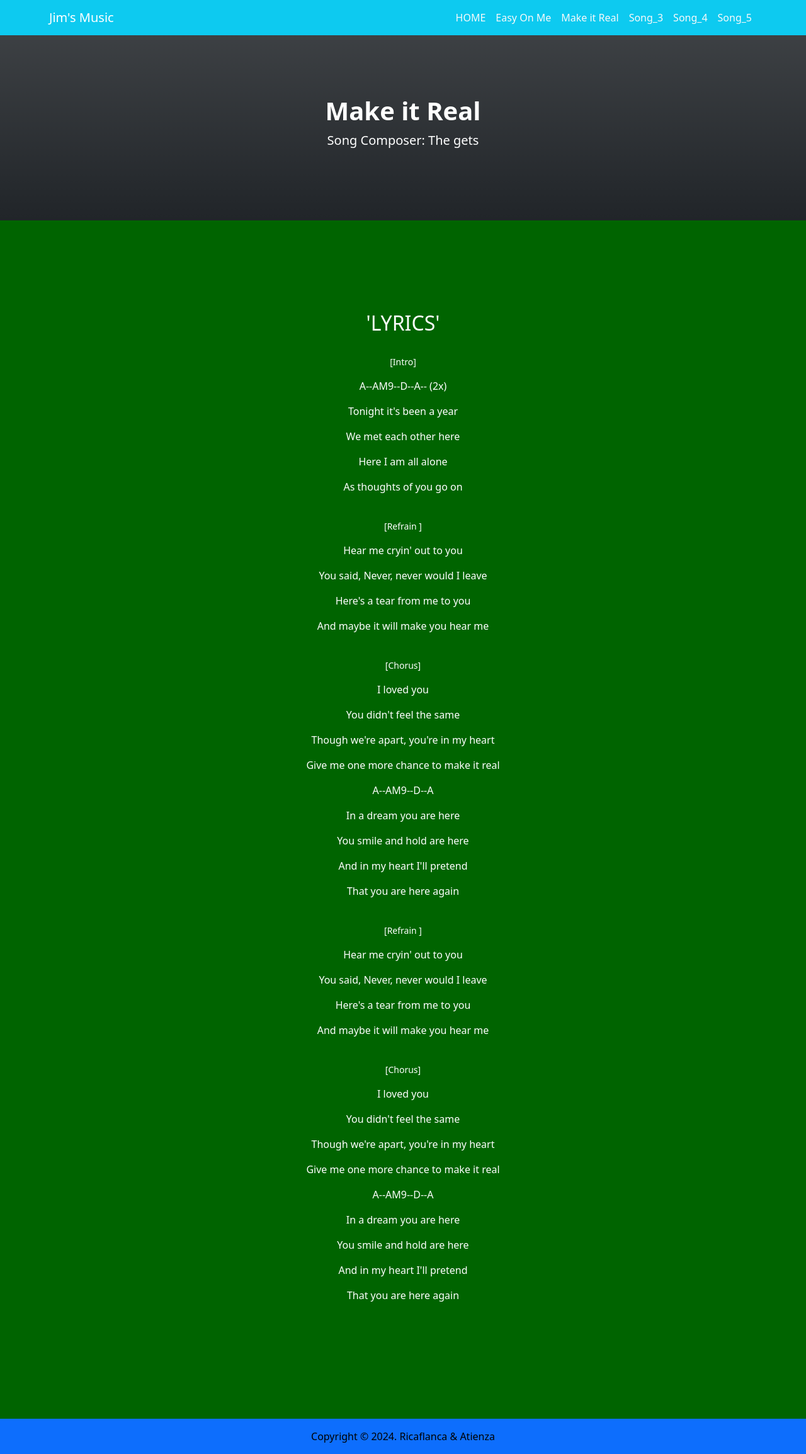
After one commit to Jimuelpogi/act-melomaniac-Ricaflanca-Atienza, a PHP site: page /Song2.php in a window 1280 px wide. The commit adds this page. Shown: the whole page at 63% size. Run offline with PHP 8.4, Linux system fonts and the light colour scheme.

Commit message:
Song2 page is Added

```diff
--- /dev/null
+++ b/Song2.php
@@ -0,0 +1,121 @@
+<!DOCTYPE html>
+<html lang="en">
+    <head>
+        <meta charset="utf-8" />
+        <meta name="viewport" content="width=device-width, initial-scale=1, shrink-to-fit=no" />
+        <meta name="description" content="" />
+        <meta name="author" content="Ricaflanca & Atienza" />
+        <title>Melomaniac Activity</title>
+        <link href="css/styles.css" rel="stylesheet" />
+        <style>
+        body {
+                 background-color: darkgreen;
+            }
+        </style>
+
+    </head>
+    <body id="page-top">
+        <!-- Navigation-->
+        <nav class="navbar navbar-expand-lg navbar-dark bg-info fixed-top" id="mainNav">
+            <div class="container px-2">
+                <a class="navbar-brand" href="#page-top">Jim's Music</a>
+                <button class="navbar-toggler" type="button" data-bs-toggle="collapse" data-bs-target="#navbarResponsive" aria-controls="navbarResponsive" aria-expanded="false" aria-label="Toggle navigation"><span class="navbar-toggler-icon"></span></button>
+                <div class="collapse navbar-collapse" id="navbarResponsive">
+                    <ul class="navbar-nav ms-auto">
+                        <li class="nav-item"><a class="nav-link text-light" href="index.php">HOME</a></li>
+                        <li class="nav-item"><a class="nav-link text-light" href="song1.php">Easy On Me</a></li>
+                        <li class="nav-item"><a class="nav-link text-light" href="song2.php">Make it Real</a></li>
+                        <li class="nav-item"><a class="nav-link text-light" href="song3.php">Song_3</a></li>
+                        <li class="nav-item"><a class="nav-link text-light" href="song4.php">Song_4</a></li>
+                        <li class="nav-item"><a class="nav-link text-light" href="song5.php">Song_5</a></li>
+                    </ul>
+                </div>
+            </div>
+        </nav>
+        <!-- Header-->
+        <header class="bg-dark bg-gradient text-white">
+
+            <div class="container px-4 text-center">
+                <h1 class="fw-bolder">Make it Real</h1>
+                <p class="lead">Song Composer: The gets</p>
+
+            </div>
+
+
+        </header>
+
+        <!-- About section-->
+        <section id="songs">
+            <div class="container px-4">
+                <div class="row gx-4 justify-content-center">
+                    <div class="col-lg-7 text-center text-white">
+
+
+                        <?php
+                        //lyrics
+                        echo "<h2 class='text-white'>'LYRICS'</h2>";
+                        echo "<br/>";
+
+
+                        echo "<p class='small'>[Intro]</p>";
+                        echo "<p>A--AM9--D--A-- (2x) </p>";
+                        echo "<p> Tonight it's been a year </p>";
+                        echo "<p> We met each other here </p>";
+                        echo "<p>  Here I am all alone </p>";
+                        echo "<p> As thoughts of you go on </p>";
+                        echo "<br/>";
+
+                        echo "<p class='small'>[Refrain ]</p>";
+                        echo "<p>  Hear me cryin' out to you </p>";
+                        echo "<p> You said, Never, never would I leave </p>";
+                        echo "<p> Here's a tear from me to you </p>";
+                        echo "<p>  And maybe it will make you hear me </p>";
+                        echo "<br/>";
+
+                        echo "<p class='small'>[Chorus]</p>";
+                        echo "<p> I loved you </p>";
+                        echo "<p> You didn't feel the same </p>";
+                        echo "<p> Though we're apart, you're in my heart </p>";
+                        echo "<p> Give me one more chance to make it real </p>";
+                        echo "<p> A--AM9--D--A </p>";
+                        echo "<p> In a dream you are here </p>";
+                        echo "<p> You smile and hold are here </p>";
+                        echo "<p> And in my heart I'll pretend </p>";
+                        echo "<p> That you are here again </p>";
+                        echo "<br/>";
+
+                        echo "<p class='small'>[Refrain ]</p>";
+                        echo "<p>  Hear me cryin' out to you </p>";
+                        echo "<p> You said, Never, never would I leave </p>";
+                        echo "<p> Here's a tear from me to you </p>";
+                        echo "<p>  And maybe it will make you hear me </p>";
+                        echo "<br/>";
+
+                        echo "<p class='small'>[Chorus]</p>";
+                        echo "<p> I loved you </p>";
+                        echo "<p> You didn't feel the same </p>";
+                        echo "<p> Though we're apart, you're in my heart </p>";
+                        echo "<p> Give me one more chance to make it real </p>";
+                        echo "<p> A--AM9--D--A </p>";
+                        echo "<p> In a dream you are here </p>";
+                        echo "<p> You smile and hold are here </p>";
+                        echo "<p> And in my heart I'll pretend </p>";
+                        echo "<p> That you are here again </p>";
+                        echo "<br/>";
+
+
+
+
+
+                        ?>
+
+                    </div>
+                </div>
+            </div>
+        </section>
+
+        <footer class="py-3 bg-primary">
+            <div class="container px-4"><p class="m-0 text-center text-black">Copyright &copy; 2024. Ricaflanca & Atienza</p></div>
+        </footer>
+    </body>
+</html>
```
Also changed, not shown: Song1.php (+3 -5 lines), index.php (+11 -4 lines).
